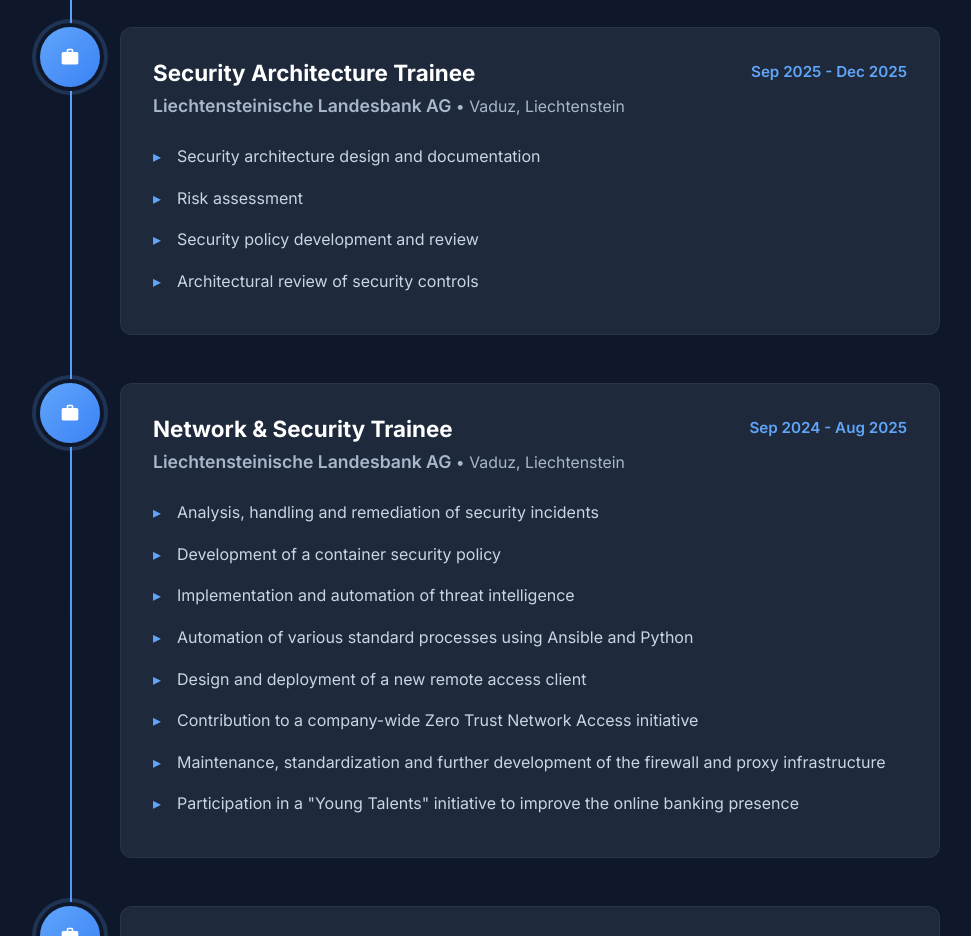
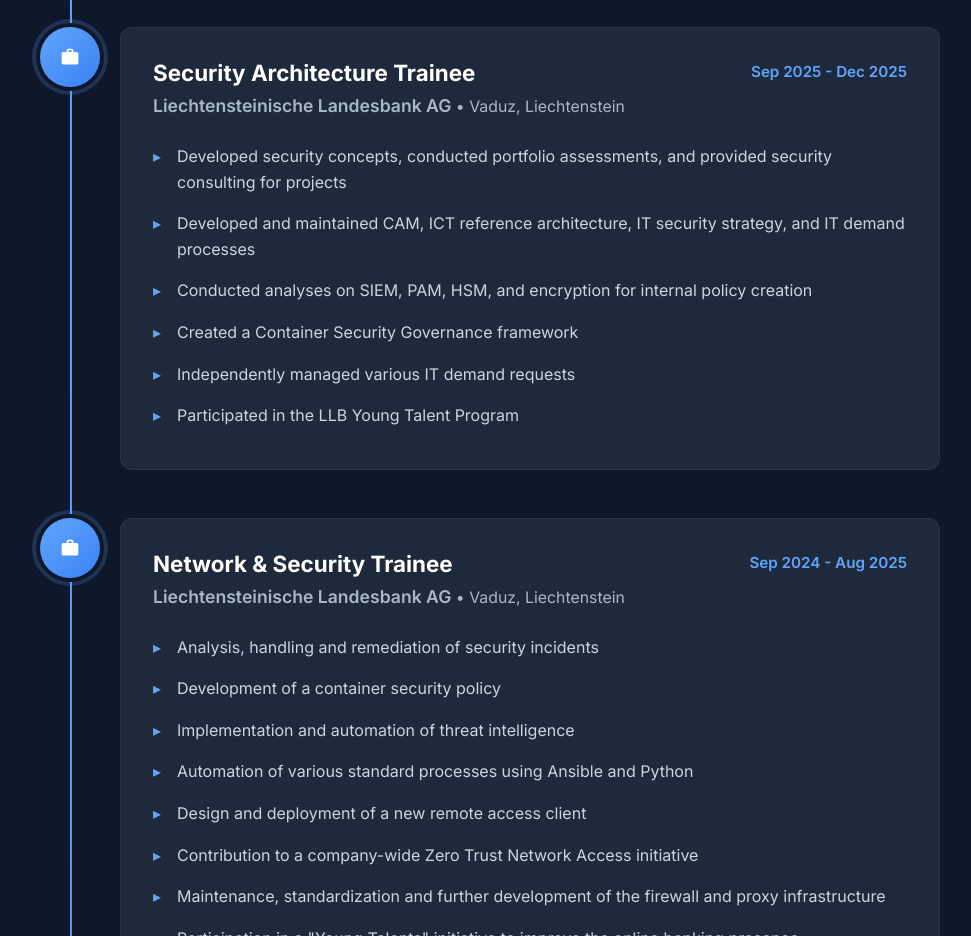
Before and after one commit to Morn98/mentlabs, a React (Vite) app: page / in a window 1280 px wide. Shown: the part 3900-4836 px from the top of the page, without its empty margins (150-1121 px from the left). Built offline with nearby package versions, Linux system fonts and the light colour scheme.

Commit message:
Update Security Architecture Trainee responsibilities with detailed tasks
Co-Authored-By: Claude Opus 4.6 <noreply@anthropic.com>

```diff
--- a/src/components/Experience.jsx
+++ b/src/components/Experience.jsx
@@ -19,10 +19,12 @@ const experiences = [
     period: 'Sep 2025 - Dec 2025',
     type: 'professional',
     responsibilities: [
-      'Security architecture design and documentation',
-      'Risk assessment',
-      'Security policy development and review',
-      'Architectural review of security controls'
+      'Developed security concepts, conducted portfolio assessments, and provided security consulting for projects',
+      'Developed and maintained CAM, ICT reference architecture, IT security strategy, and IT demand processes',
+      'Conducted analyses on SIEM, PAM, HSM, and encryption for internal policy creation',
+      'Created a Container Security Governance framework',
+      'Independently managed various IT demand requests',
+      'Participated in the LLB Young Talent Program'
     ],
   },
   {
```
